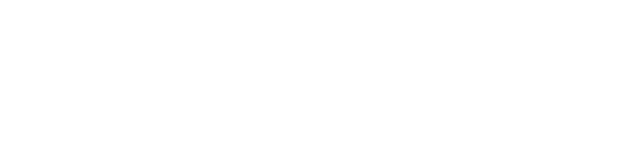
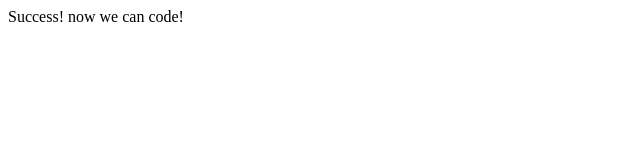
Before and after one commit to kmikosxpanxion/Web-Store-Practice, a plain HTML site: page index.html in a window 1280 px wide. Shown: the whole page, without its empty margins (0-640 px from the left). Drawn offline with Linux system fonts and the light colour scheme.

Commit message:
add text

```diff
--- a/index.html
+++ b/index.html
@@ -4,6 +4,6 @@
 
     </head>
     <body>
-
+       Success! now we can code!
     </body>
 </html>
```
